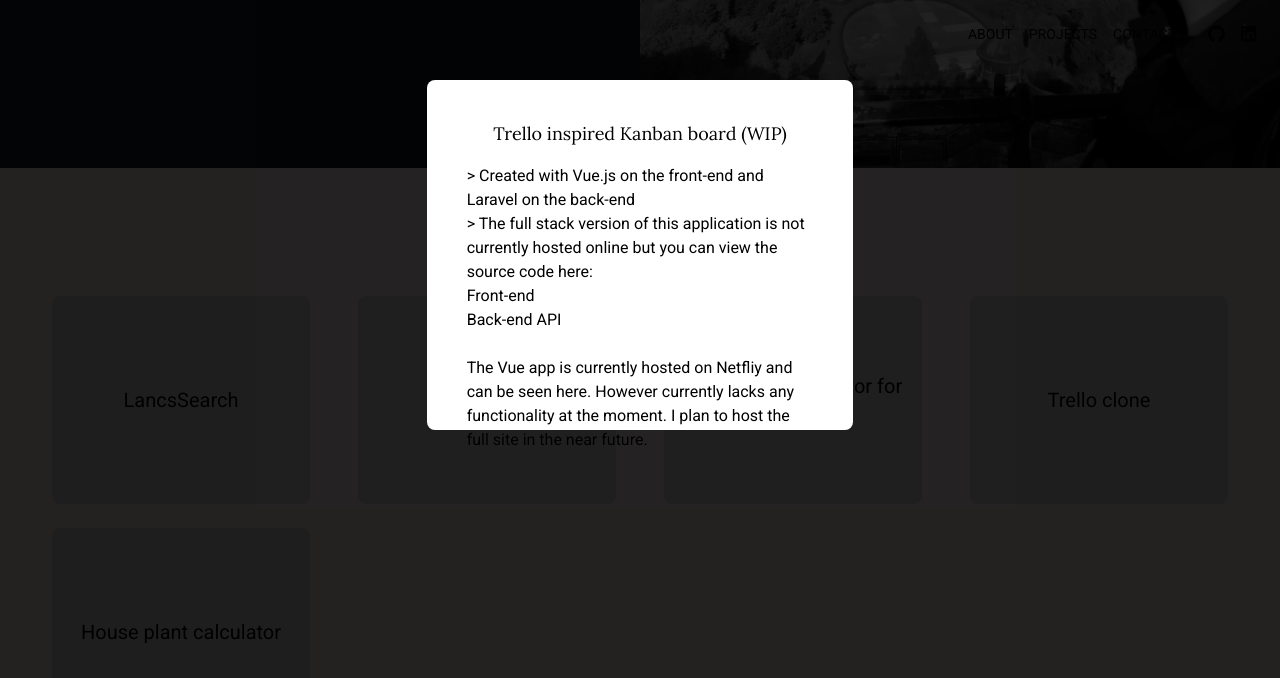
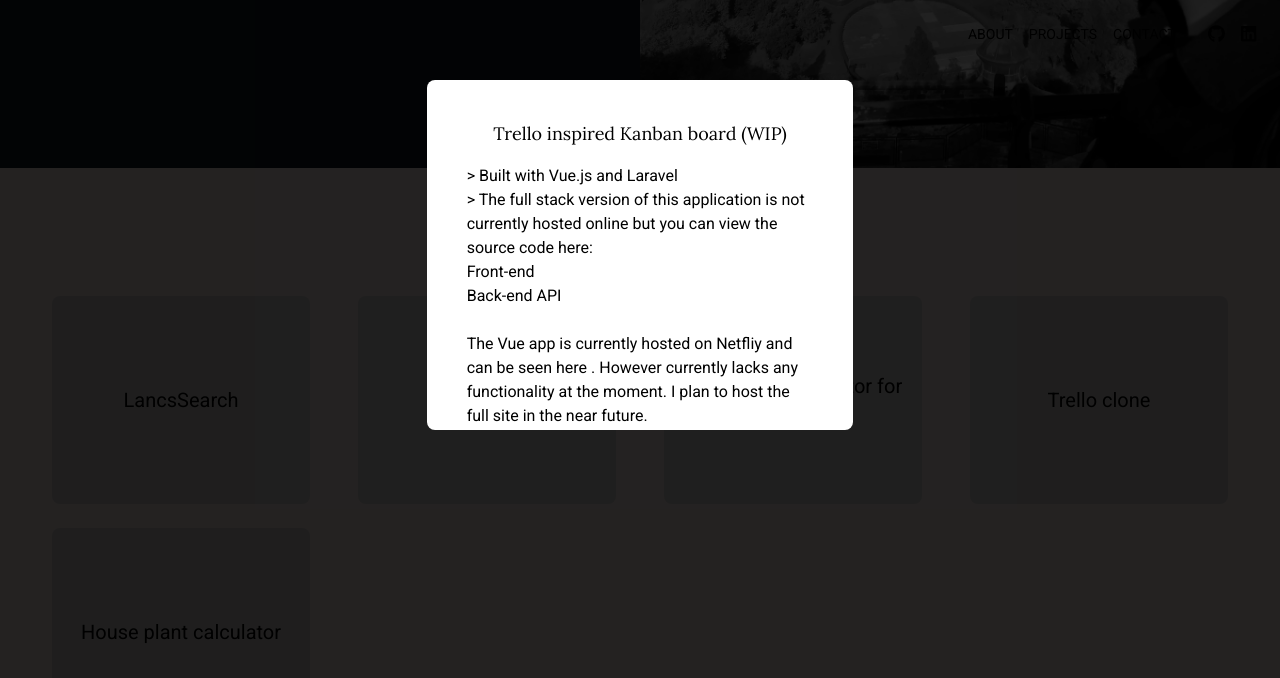
Before and after one commit to tippinsh/portfolio-site, a Vue app: page / in a window 1280 px wide. Both pictures are taken after a click on the element "Trello clone". Shown: the part 1158-1836 px from the top of the page. Built offline with nearby package versions, Linux system fonts and the light colour scheme.

Commit message:
altered wording on trelloModal

```diff
--- a/src/components/TrelloModal.vue
+++ b/src/components/TrelloModal.vue
@@ -14,8 +14,7 @@
                 </h1>
                 <div>
                     <p>
-                        > Created with Vue.js on the front-end and Laravel on
-                        the back-end <br />
+                        > Built with Vue.js and Laravel <br />
                         > The full stack version of this application is not
                         currently hosted online but you can view the source code
                         here: <br />
@@ -41,10 +40,9 @@
                             href="https://tremolo-todo.netlify.app"
                             target="_blank"
                             class="hover:bg-[#FBC33D]"
-                            >here.
-                        </a>
-                        However currently lacks any functionality at the moment.
-                        I plan to host the full site in the near future.
+                            >here </a
+                        >. However currently lacks any functionality at the
+                        moment. I plan to host the full site in the near future.
                     </p>
                 </div>
             </div>
```
